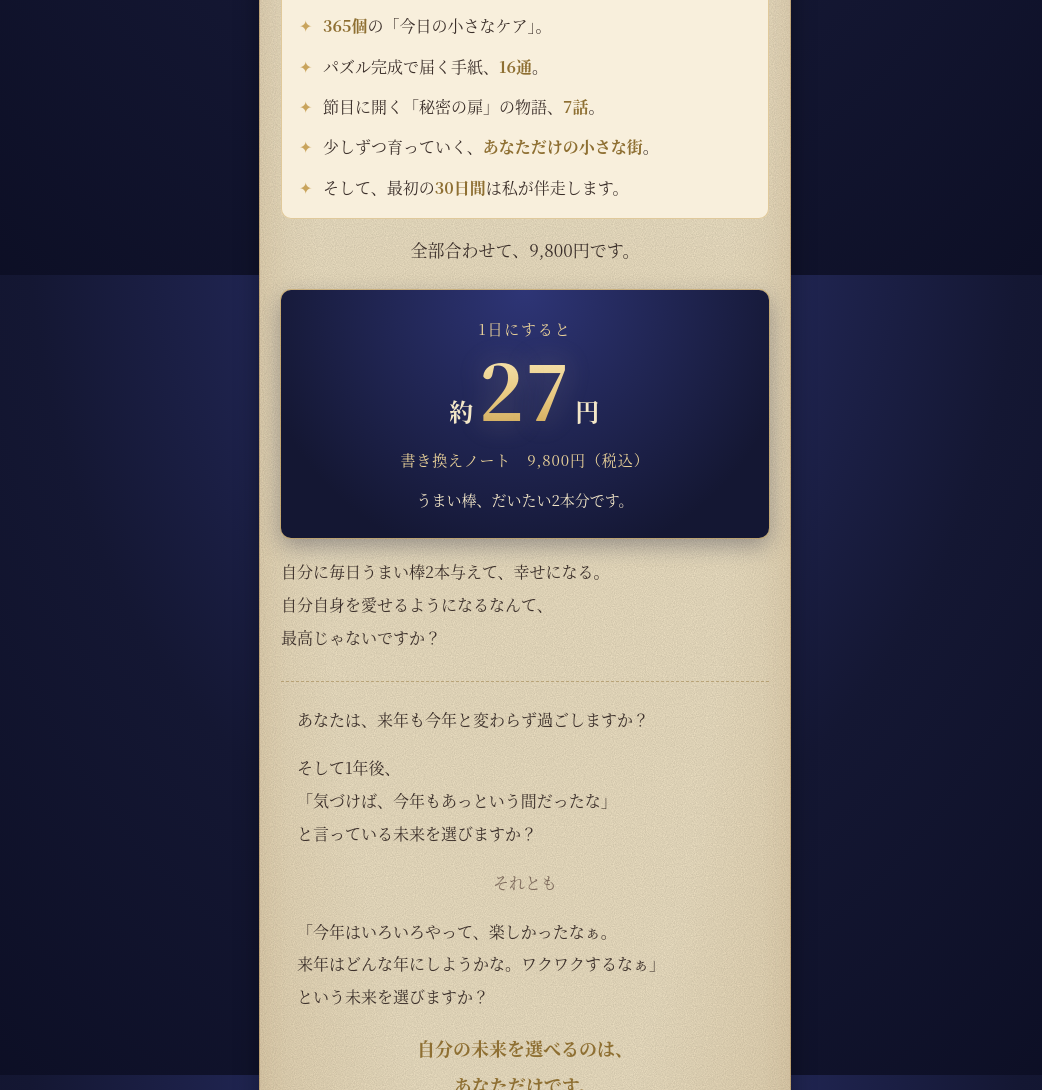
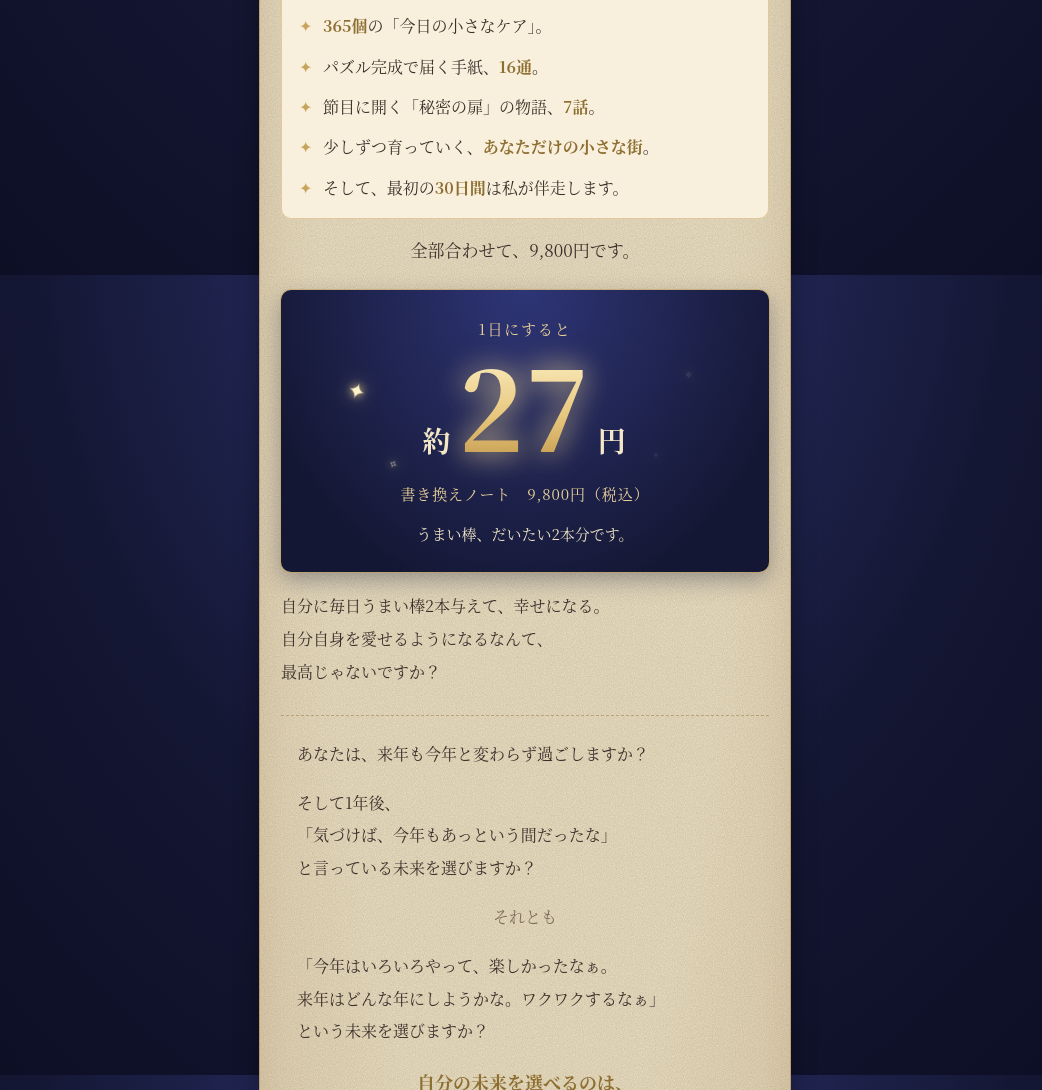
Before and after one commit to yuwa-bloom-realm/next-story, a plain HTML site: page kakikae-lp/index.html in a window 1280 px wide. Shown: the part 4525-5615 px from the top of the page, without its empty margins (115-1157 px from the left). Drawn offline with Linux system fonts and the light colour scheme.

Commit message:
書き換えノートLP：1日約27円をもっと目立たせる
Co-Authored-By: Claude Opus 5.5 <noreply@anthropic.com>
Claude-Session: https://claude.ai/code/session_01PDibZtF5ddKHKAag87hAUW

```diff
--- a/kakikae-lp/index.html
+++ b/kakikae-lp/index.html
@@ -94,9 +94,20 @@
     background:linear-gradient(180deg,#fff3c9,#e8c77c 60%,#c39a4c);-webkit-background-clip:text;background-clip:text;color:transparent}
   .price-box .yen small{font-size:15px;-webkit-text-fill-color:#f3e7c8}
   .price-box .day{margin:2px 0 0;font-size:24px;letter-spacing:.06em;font-weight:600;color:#f3e7c8}
-  .price-box .day span{font-size:76px;line-height:1.1;margin:0 4px;
+  .price-box{position:relative;overflow:visible}
+  .price-box .day{font-size:28px}
+  .price-box .day span{display:inline-block;font-size:110px;line-height:1.05;margin:0 6px;animation:n27glow 2.8s ease-in-out infinite;
     background:linear-gradient(180deg,#fff3c9,#e8c77c 60%,#c39a4c);-webkit-background-clip:text;background-clip:text;color:transparent;
     text-shadow:0 0 28px rgba(236,212,154,.25)}
+  @keyframes n27glow{0%,100%{filter:drop-shadow(0 0 6px rgba(236,212,154,.35))}50%{filter:drop-shadow(0 0 22px rgba(255,226,150,.95))}}
+  .price-box .day span.pop{animation:n27pop .6s ease, n27glow 2.8s ease-in-out .6s infinite}
+  @keyframes n27pop{0%{transform:scale(1)}40%{transform:scale(1.18)}100%{transform:scale(1)}}
+  .pb-sp{position:absolute;font-style:normal;color:#fff3c9;pointer-events:none;opacity:0;
+    text-shadow:0 0 8px rgba(255,226,140,1),0 0 16px rgba(236,212,154,.8);animation:twinkle 2.8s ease-in-out infinite}
+  .pb-sp.a{left:14%;top:30%;font-size:20px;animation-delay:.1s}
+  .pb-sp.b{right:15%;top:26%;font-size:16px;animation-delay:.9s}
+  .pb-sp.c{right:22%;top:55%;font-size:14px;animation-delay:1.6s}
+  .pb-sp.d{left:22%;top:58%;font-size:13px;animation-delay:2.2s}
   .price-box .total{margin:10px 0 0;font-size:15px;letter-spacing:.06em;color:var(--gold-l)}
   .me{width:150px;height:150px;margin:4px auto 8px;border-radius:50%;object-fit:cover;
     box-shadow:0 0 0 3px #f8efdc,0 0 0 5px rgba(201,164,92,.7),0 6px 16px rgba(20,23,51,.25)}
@@ -191,6 +202,7 @@
   .send-wrap .s3{right:18%;bottom:-10px;font-size:13px;animation-delay:1.8s}
   @media (prefers-reduced-motion: reduce){
     .shoot{display:none}
+    .price-box .day span,.pb-sp{animation:none}
     .twinkles i,.float,.door-wrap,.door-wrap::after,.cta::after,.cta.sparkle,.send-wrap .sp{animation:none}
     .twinkles i{opacity:.8}
     .js .page{opacity:1;transform:none;transition:none}
@@ -315,7 +327,8 @@
     <p class="center all">全部合わせて、9,800円です。</p>
     <div class="price-box">
       <p class="name">1日にすると</p>
-      <p class="day">約<span>27</span>円</p>
+      <p class="day">約<span id="n27">27</span>円</p>
+      <i class="pb-sp a">✦</i><i class="pb-sp b">✧</i><i class="pb-sp c">✦</i><i class="pb-sp d">✧</i>
       <p class="total">書き換えノート　9,800円（税込）</p>
       <p class="per">うまい棒、だいたい2本分です。</p>
     </div>
@@ -448,6 +461,26 @@
     setTimeout(fire, 12000);
   }
 
+  // 1日約27円：見えたら 0 → 27 とカウントアップ
+  const n27 = $('#n27');
+  if (n27 && !reduce) {
+    let done = false;
+    const run = () => {
+      if (done) return;
+      const r = n27.getBoundingClientRect();
+      if (r.top > window.innerHeight * 0.85 || r.bottom < 0) return;
+      done = true;
+      const t0 = performance.now(), dur = 1400;
+      const step = t => {
+        const k = Math.min(1, (t - t0) / dur), e = 1 - Math.pow(1 - k, 3);
+        n27.textContent = Math.round(27 * e);
+        if (k < 1) requestAnimationFrame(step); else { n27.textContent = '27'; n27.classList.add('pop'); }
+      };
+      n27.textContent = '0'; requestAnimationFrame(step);
+    };
+    window.addEventListener('scroll', run, { passive: true }); setInterval(run, 600);
+  }
+
   // 秘密の扉：タップでキラッ
   const door = $('#doorWrap');
   if (door) door.addEventListener('click', () => { door.classList.remove('tap'); void door.offsetWidth; door.classList.add('tap'); });
```
